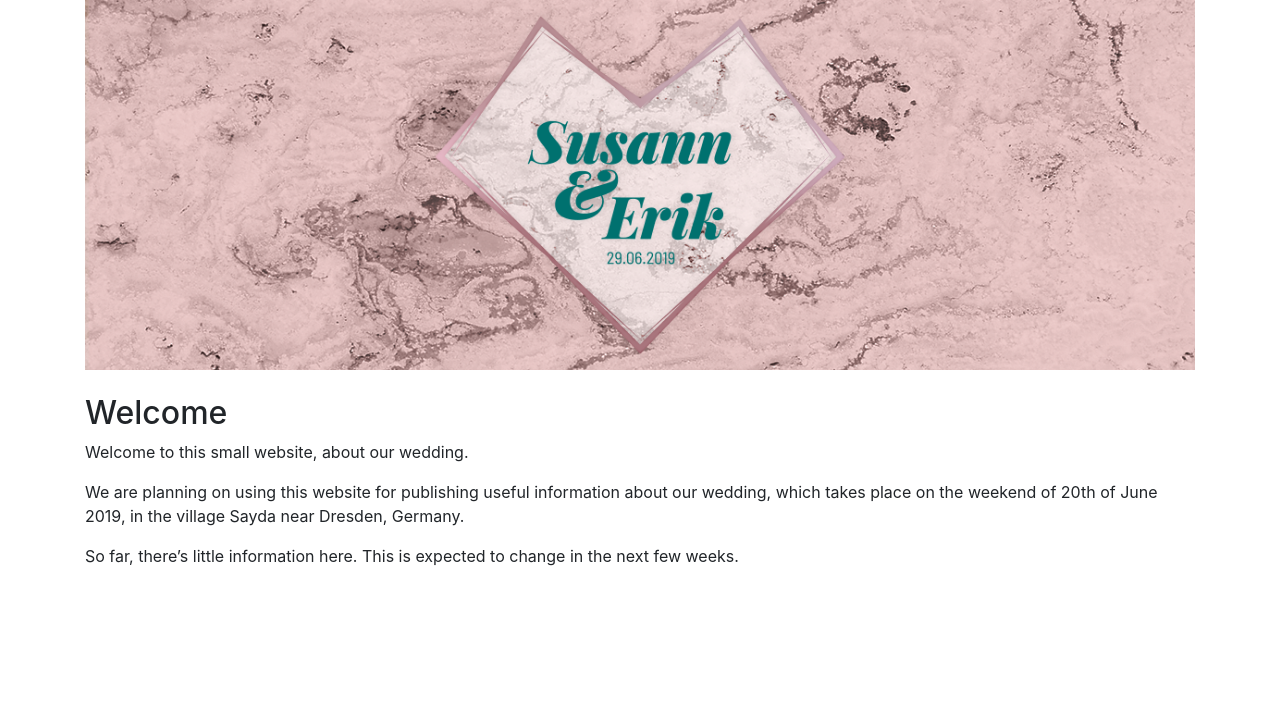
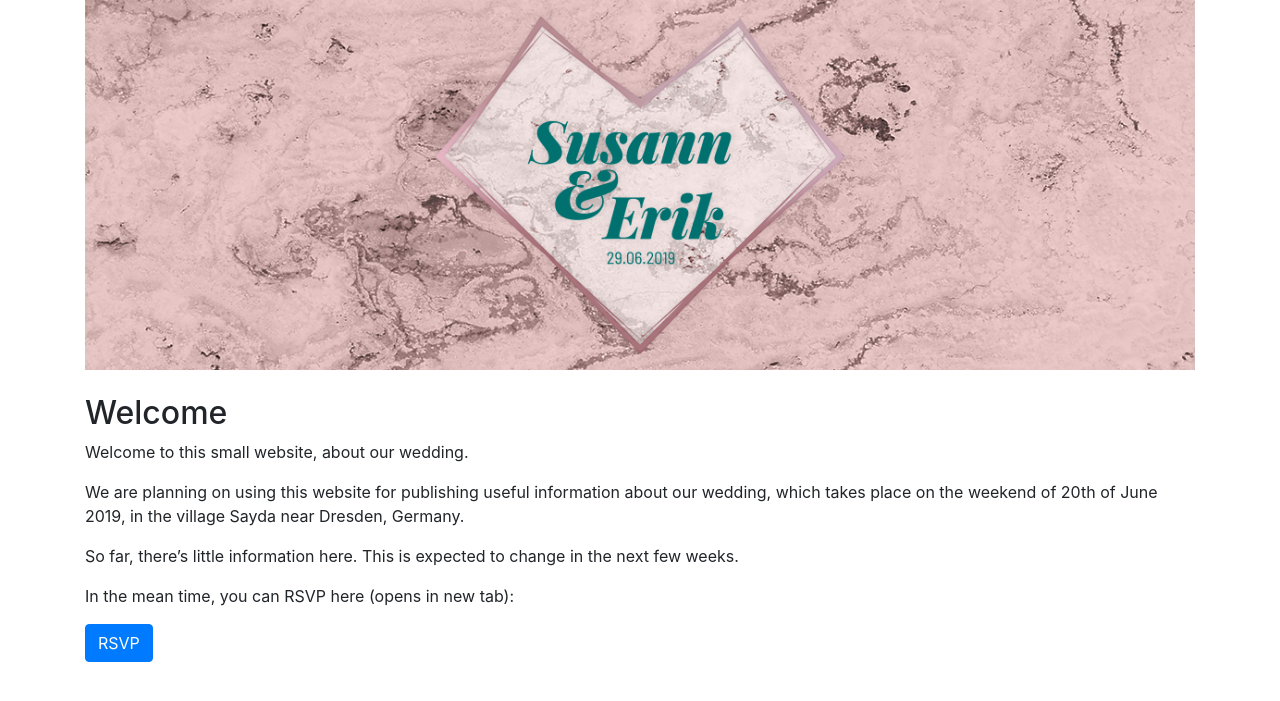
Before and after one commit to kusma/29-06-2019.com, a Jekyll site: the page built from index.md, in a window 1280 px wide. Shown: the top 701 px of the page. Built offline with Jekyll 4.4.1, drawn with Linux system fonts in a browser that asks for light colours; nearby versions of some CDN libraries.

Commit message:
add RSVP link

```diff
--- a/index.md
+++ b/index.md
@@ -13,3 +13,7 @@ village Sayda near Dresden, Germany.
 
 So far, there's little information here. This is expected to change in the
 next few weeks.
+
+In the mean time, you can RSVP here (opens in new tab):
+
+<a class="btn btn-primary" target="_blank" href="https://docs.google.com/forms/d/e/1FAIpQLSeLYs3B6RdTgtPgwBYkXXub9snsoozBnii9Ar8FwXZ8f1J7hA/viewform" role="button">RSVP</a>
```
